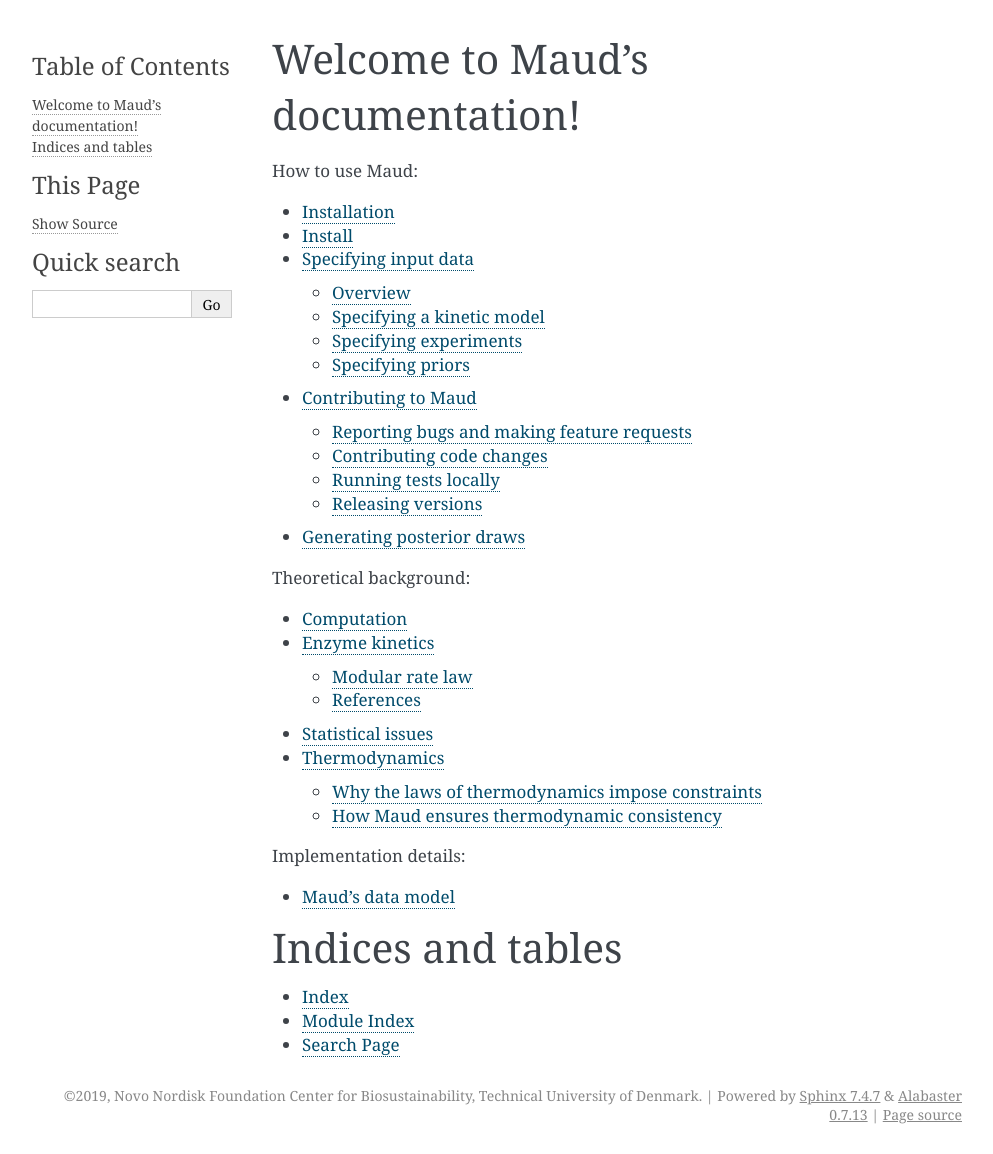
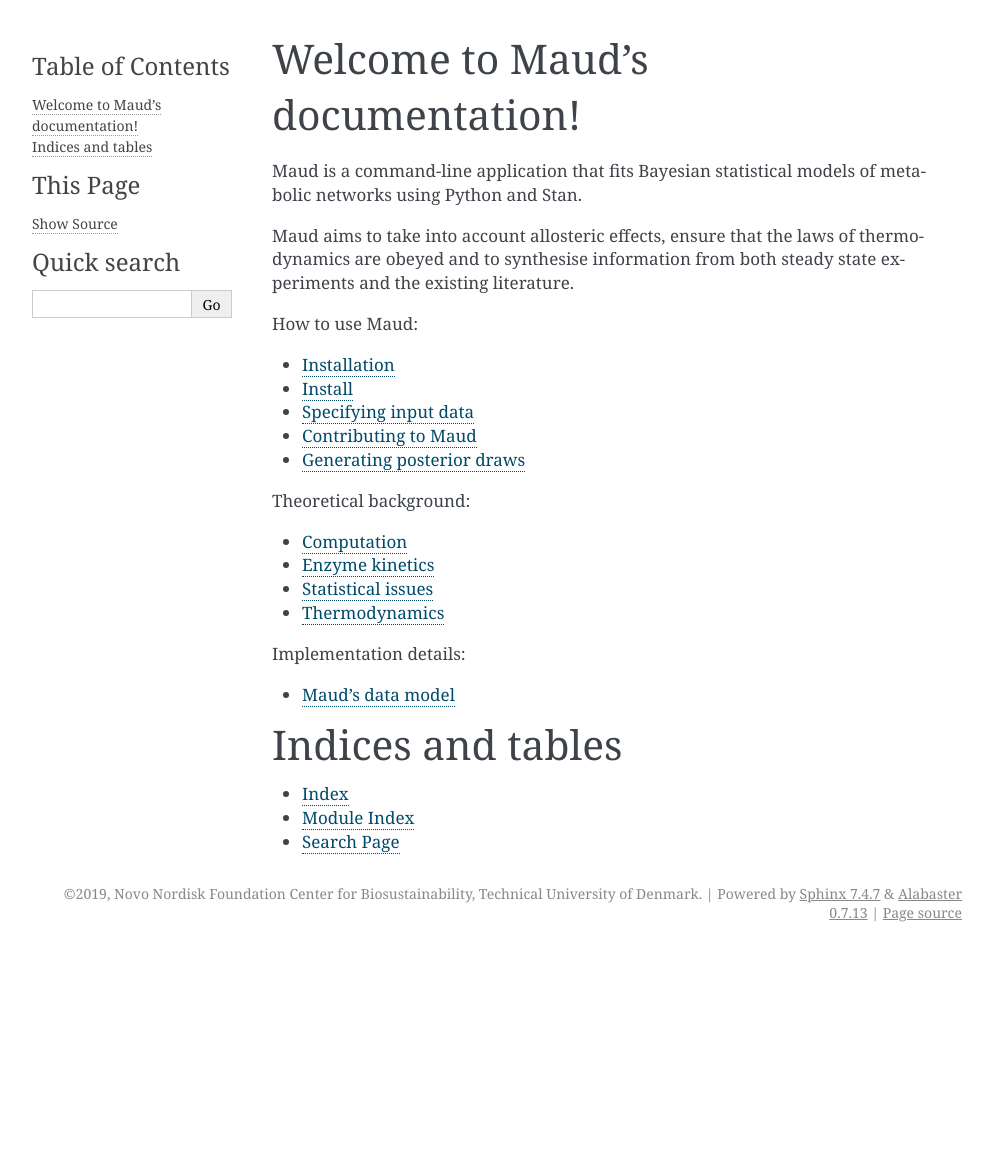
Before and after one commit to biosustain/Maud, a Sphinx documentation site: the page built from docs/index.rst, in a window 1280 px wide. Shown: the whole page, without its empty margins (148-1141 px from the left). Built offline with Sphinx 7.4.7, drawn with Linux system fonts in a browser that asks for light colours; after the commit the page ends 952 px from its top, so only the background shows below that.

Commit message:
Doc: add about paragraph to index page and change toctree depth to 1

```diff
--- a/docs/index.rst
+++ b/docs/index.rst
@@ -6,8 +6,16 @@
 Welcome to Maud's documentation!
 ================================
 
+Maud is a command-line application that fits Bayesian statistical models of
+metabolic networks using Python and Stan.
+
+Maud aims to take into account allosteric effects, ensure that the laws of
+thermodynamics are obeyed and to synthesise information from both steady state
+experiments and the existing literature.
+
+
 .. toctree::
-   :maxdepth: 2
+   :maxdepth: 1
    :caption: How to use Maud:
 
    usage/installation
```
Also changed, not shown: other parts of docs/index.rst (+2 -2 lines).
